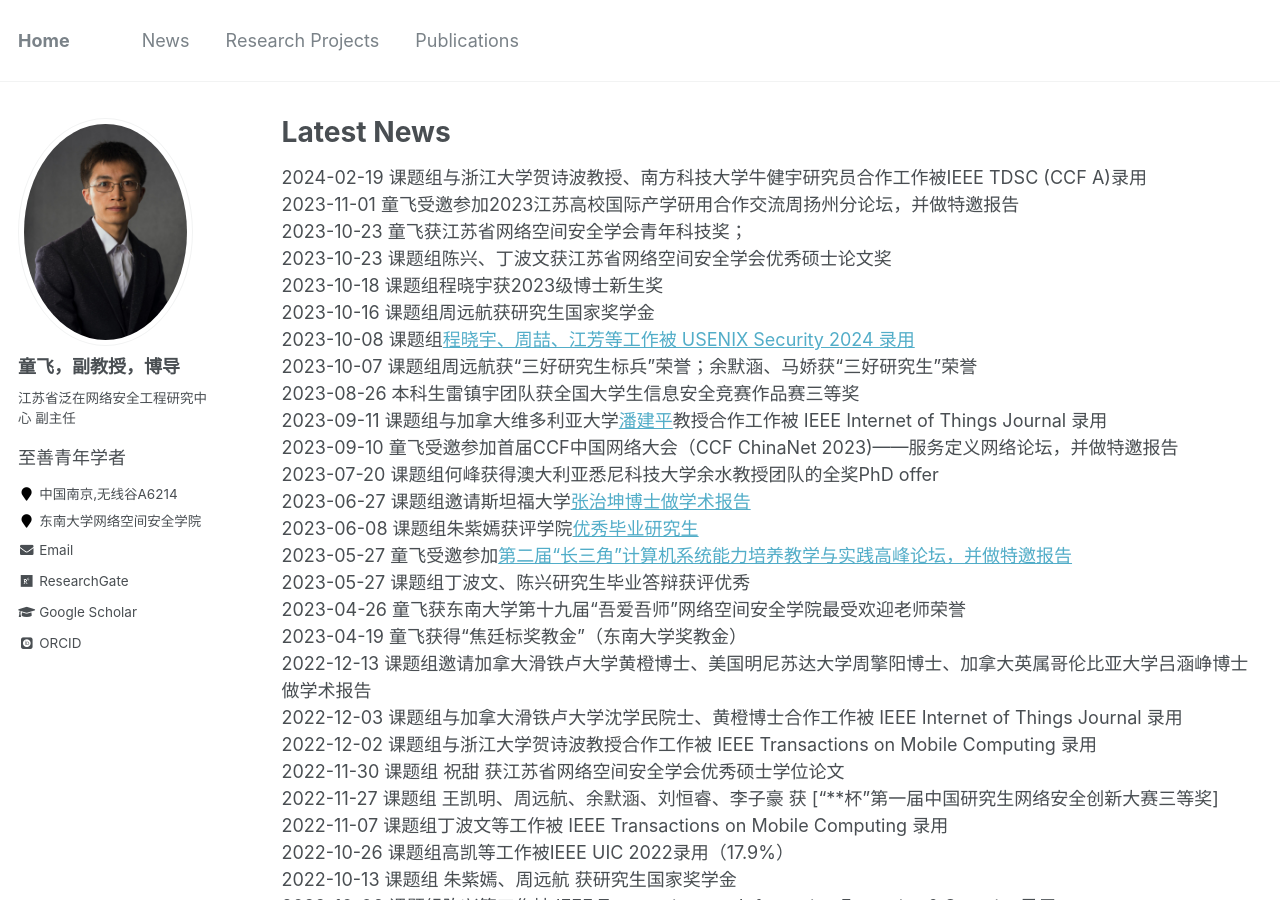
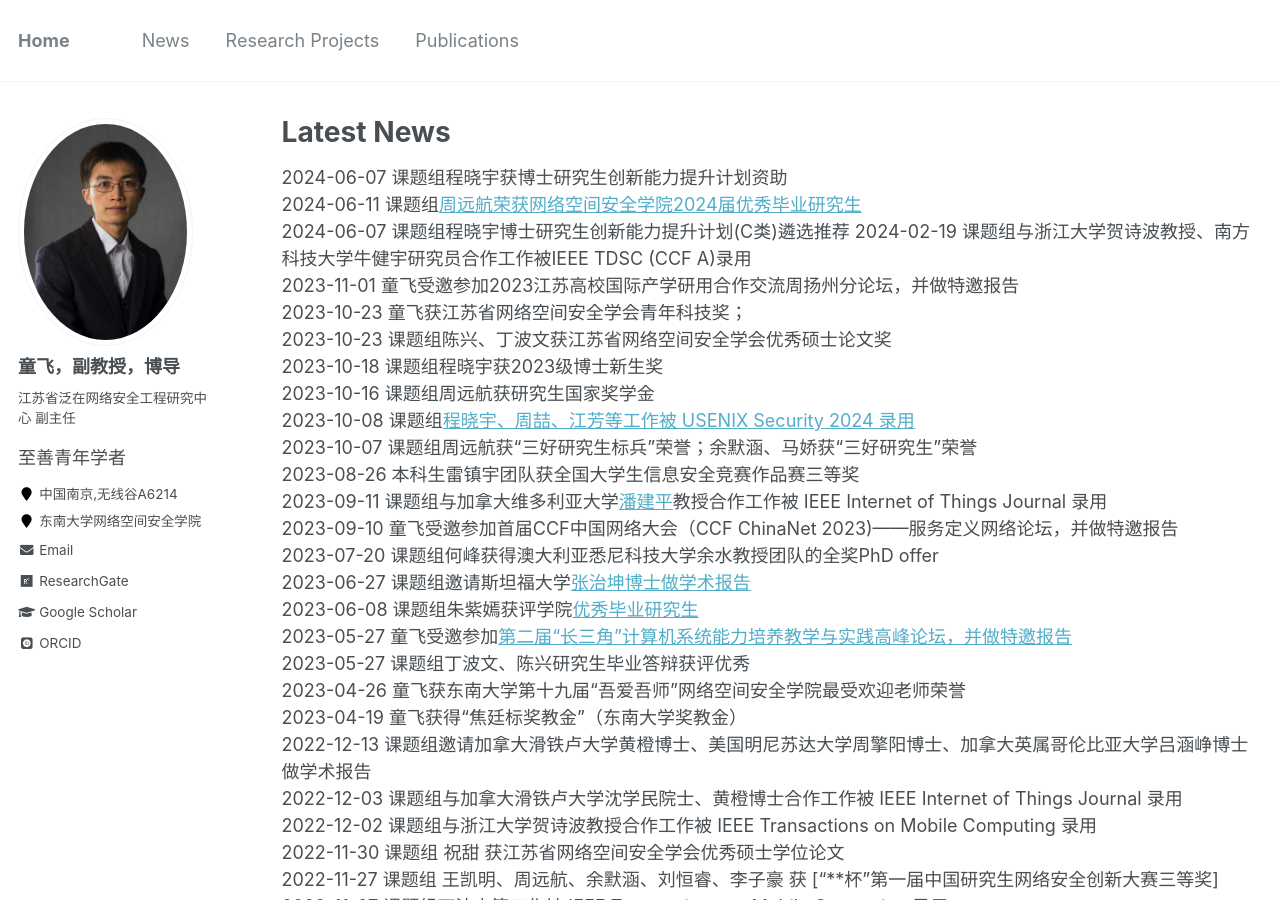
Before and after one commit to fei-tong/fei-tong.github.io, a Jekyll site: the page built from _pages/News.md, in a window 1280 px wide and 900 px high. Built offline with Jekyll 4.4.1, drawn with Linux system fonts in a browser that asks for light colours; some web fonts are replaced.

Commit message:
Update News.md

```diff
--- a/_pages/News.md
+++ b/_pages/News.md
@@ -4,6 +4,9 @@ title: "Latest News"
 permalink: /News/
 author_profile: true
 ---
+2024-06-07 课题组程晓宇获博士研究生创新能力提升计划资助<br>
+2024-06-11 课题组[周远航荣获网络空间安全学院2024届优秀毕业研究生](网络空间安全学院2024届优秀毕业研究生拟推荐)<br>
+2024-06-07 课题组程晓宇博士研究生创新能力提升计划(C类)遴选推荐
 2024-02-19 课题组与浙江大学贺诗波教授、南方科技大学牛健宇研究员合作工作被IEEE TDSC (CCF A)录用<br>
 2023-11-01 童飞受邀参加2023江苏高校国际产学研用合作交流周扬州分论坛，并做特邀报告<br>
 2023-10-23 童飞获江苏省网络空间安全学会青年科技奖；<br>
```
